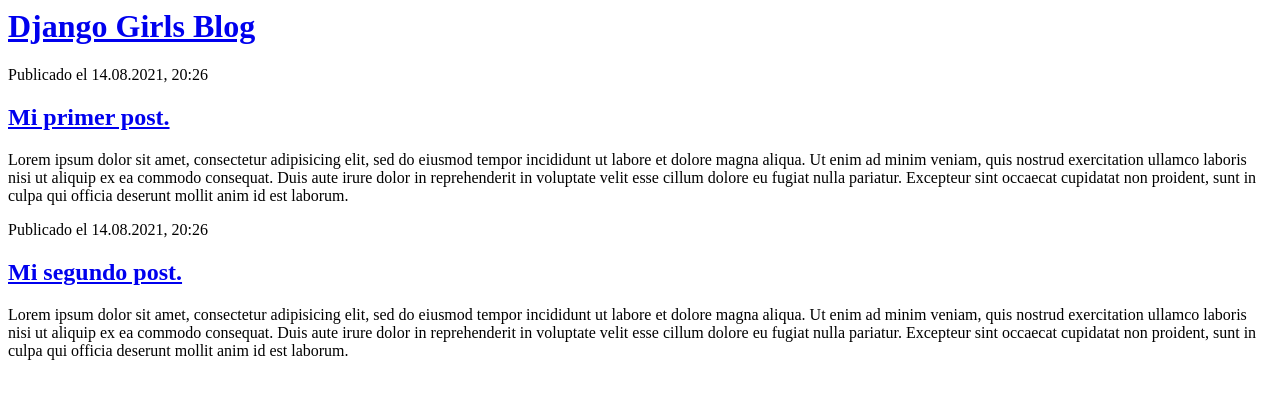
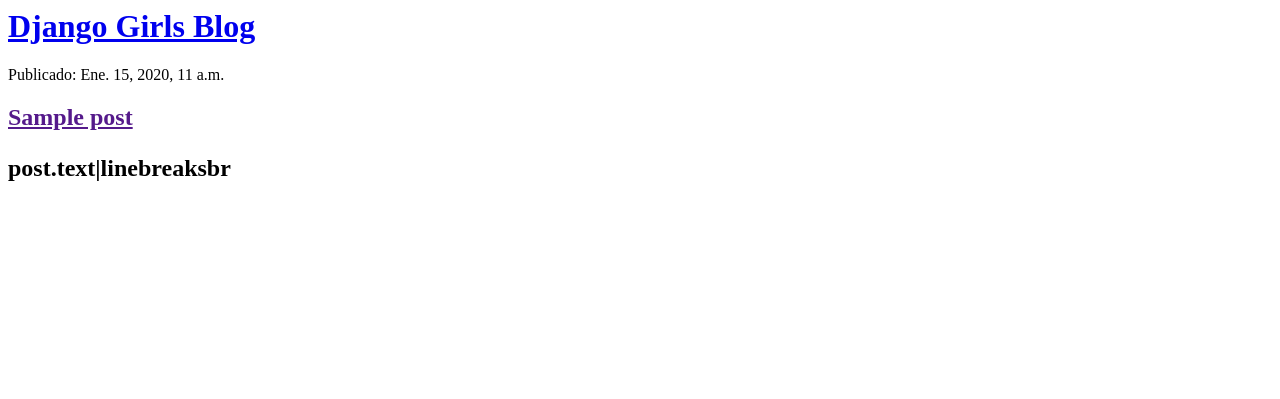
Before and after one commit to Axdion/my-first-blog2, a Django app: page / in a window 1280 px wide. Shown: the top 399 px of the page. Run offline with Django 3.2, Linux system fonts and the light colour scheme; tables that the repository leaves empty hold one stand-in row (values such as "Sample post").

Commit message:
Ahora puedo mostrar variables en mi pagina :D

```diff
--- a/blog/templates/blog/post_list.html
+++ b/blog/templates/blog/post_list.html
@@ -8,18 +8,14 @@
         <h1><a href="/"> Django Girls Blog </a>  </h1>
       </div>
 
-      <div>
-        <p>Publicado el 14.08.2021, 20:26</p>
-        <h2><a href="/">Mi primer post.</a></h2>
-        <p>Lorem ipsum dolor sit amet, consectetur adipisicing elit, sed do eiusmod tempor incididunt ut labore et dolore magna aliqua. Ut enim ad minim veniam, quis nostrud exercitation ullamco laboris nisi ut aliquip ex ea commodo consequat. Duis aute irure dolor in reprehenderit in voluptate velit esse cillum dolore eu fugiat nulla pariatur. Excepteur sint occaecat cupidatat non proident, sunt in culpa qui officia deserunt mollit anim id est laborum.</p>
-      </div>
+      {% for post in posts%}
+        <div>
+          <p> Publicado: {{post.published_date}}</p>
+          <h2><a href=""> {{post.title}}</a><h2>
+          <p>post.text|linebreaksbr</p>
 
-      <div>
-        <p>Publicado el 14.08.2021, 20:26</p>
-        <h2><a href="/">Mi segundo post.</a></h2>
-        <p>Lorem ipsum dolor sit amet, consectetur adipisicing elit, sed do eiusmod tempor incididunt ut labore et dolore magna aliqua. Ut enim ad minim veniam, quis nostrud exercitation ullamco laboris nisi ut aliquip ex ea commodo consequat. Duis aute irure dolor in reprehenderit in voluptate velit esse cillum dolore eu fugiat nulla pariatur. Excepteur sint occaecat cupidatat non proident, sunt in culpa qui officia deserunt mollit anim id est laborum.</p>
-      </div>
-
+        </div>
+      {% endfor%}
 
   </body>
 </html>
--- a/blog/views.py
+++ b/blog/views.py
@@ -1,6 +1,8 @@
 from django.shortcuts import render
-
+from django.utils import timezone
+from .models import Post
 # Create your views here.
 
 def post_list(request):
-    return render(request, 'blog/post_list.html', {})
+    posts = Post.objects.filter(published_date__lte=timezone.now()).order_by('published_date')
+    return render(request, 'blog/post_list.html', {'posts': posts})
```
